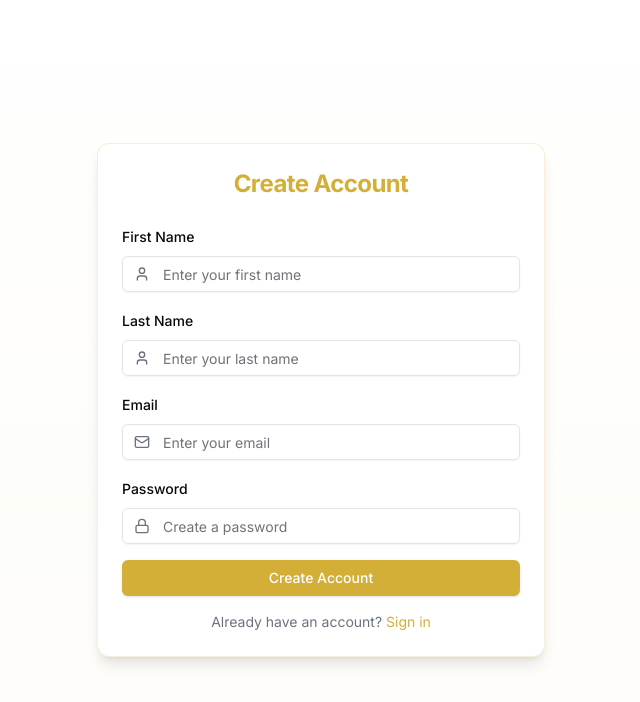
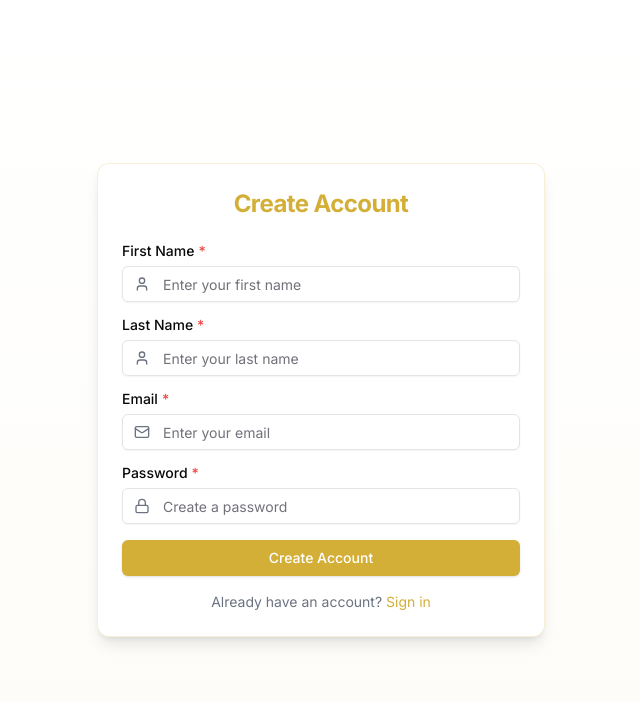
Before and after one commit to aal51282/wardrobe-wizard, a Next.js app: page /register in a window 1280 px wide. Shown: the top 702 px of the page, without its empty margins (319-959 px from the left). Built offline with nearby package versions, Linux system fonts and the light colour scheme.

Commit message:
Added red asteriks to required fields even tho all the fields are required.

```diff
--- a/components/custom/auth/register-form.tsx
+++ b/components/custom/auth/register-form.tsx
@@ -118,6 +118,7 @@ export function RegisterForm() {
       type: "text",
       icon: <User className="h-4 w-4" />,
       placeholder: "Enter your first name",
+      required: true,
     },
     {
       id: "lastName",
@@ -125,6 +126,7 @@ export function RegisterForm() {
       type: "text",
       icon: <User className="h-4 w-4" />,
       placeholder: "Enter your last name",
+      required: true,
     },
     {
       id: "email",
@@ -132,6 +134,7 @@ export function RegisterForm() {
       type: "email",
       icon: <Mail className="h-4 w-4" />,
       placeholder: "Enter your email",
+      required: true,
     },
     {
       id: "password",
@@ -139,6 +142,7 @@ export function RegisterForm() {
       type: "password",
       icon: <Lock className="h-4 w-4" />,
       placeholder: "Create a password",
+      required: true,
     },
   ];
 
@@ -152,9 +156,14 @@ export function RegisterForm() {
         </CardHeader>
         <CardContent>
           <form onSubmit={handleSubmit} className="space-y-4">
-            {inputFields.map(({ id, label, type, icon, placeholder }) => (
+            {inputFields.map(({ id, label, type, icon, placeholder, required }) => (
               <div key={id} className="space-y-2">
-                <Label htmlFor={id}>{label}</Label>
+                <Label htmlFor={id} className="flex items-center">
+                  {label}
+                  {required && (
+                    <span className="text-red-500 ml-1" aria-label="required">*</span>
+                  )}
+                </Label>
                 <div className="relative">
                   <div className="absolute left-3 top-1/2 -translate-y-1/2 text-gray-500">
                     {icon}
@@ -167,6 +176,8 @@ export function RegisterForm() {
                     className={`pl-10 ${errors[id] ? 'border-red-500' : ''}`}
                     placeholder={placeholder}
                     disabled={isSubmitting}
+                    required={required}
+                    aria-required={required}
                   />
                 </div>
                 {errors[id] && (
```
